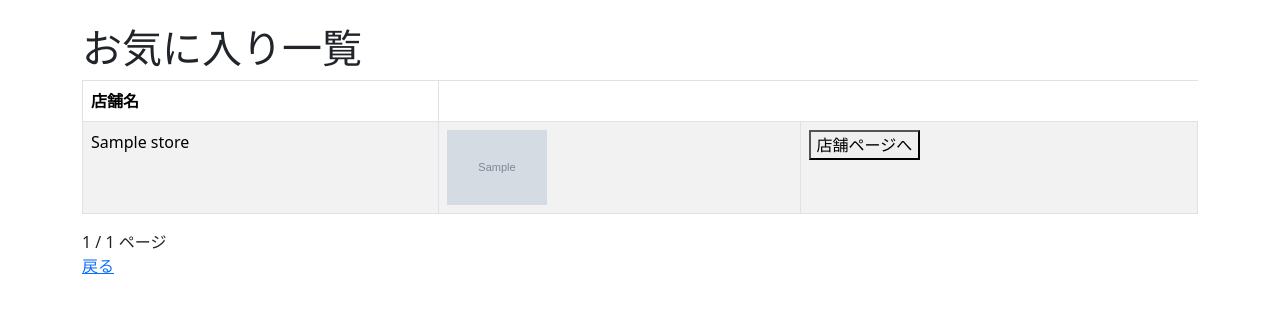
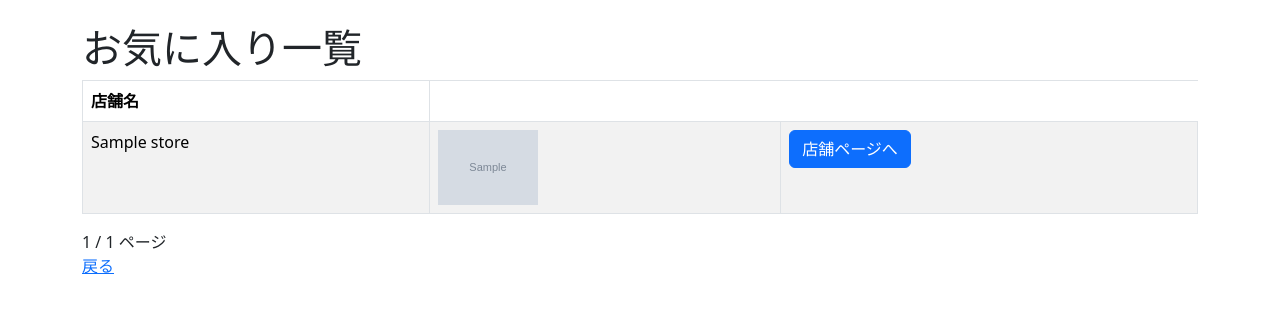
Before and after one commit to 14pixyz/django-tabelog-kadai, a Django app: template tabelog/templates/favarit_list.html in a window 1280 px wide. Shown: the part 57-370 px from the top of the page. Run offline with Django 4.2, Linux system fonts and the light colour scheme; the template is opened without the code that fills it: most values are stand-ins (such as "Sample title", 1, 10 or a date in 2020); grey boxes marked "Sample" are stand-in pictures; some libraries are stand-ins or nearby versions.

Commit message:
favarit-listのボタンにbootstrapを適用

```diff
--- a/tabelog/templates/favarit_list.html
+++ b/tabelog/templates/favarit_list.html
@@ -17,7 +17,7 @@
                 <td><img src="{{ favarit.store.image.url }}" style="width:100px; height:auto;"></td>
             {% endif %}
             <td>
-                <button onclick="location.href='{% url 'tabelog:store-detail' favarit.store.pk %}'">店舗ページへ</button>
+                <button class="btn btn-primary" onclick="location.href='{% url 'tabelog:store-detail' favarit.store.pk %}'">店舗ページへ</button>
             </td>
         </tr>
         {% endfor %}
```
